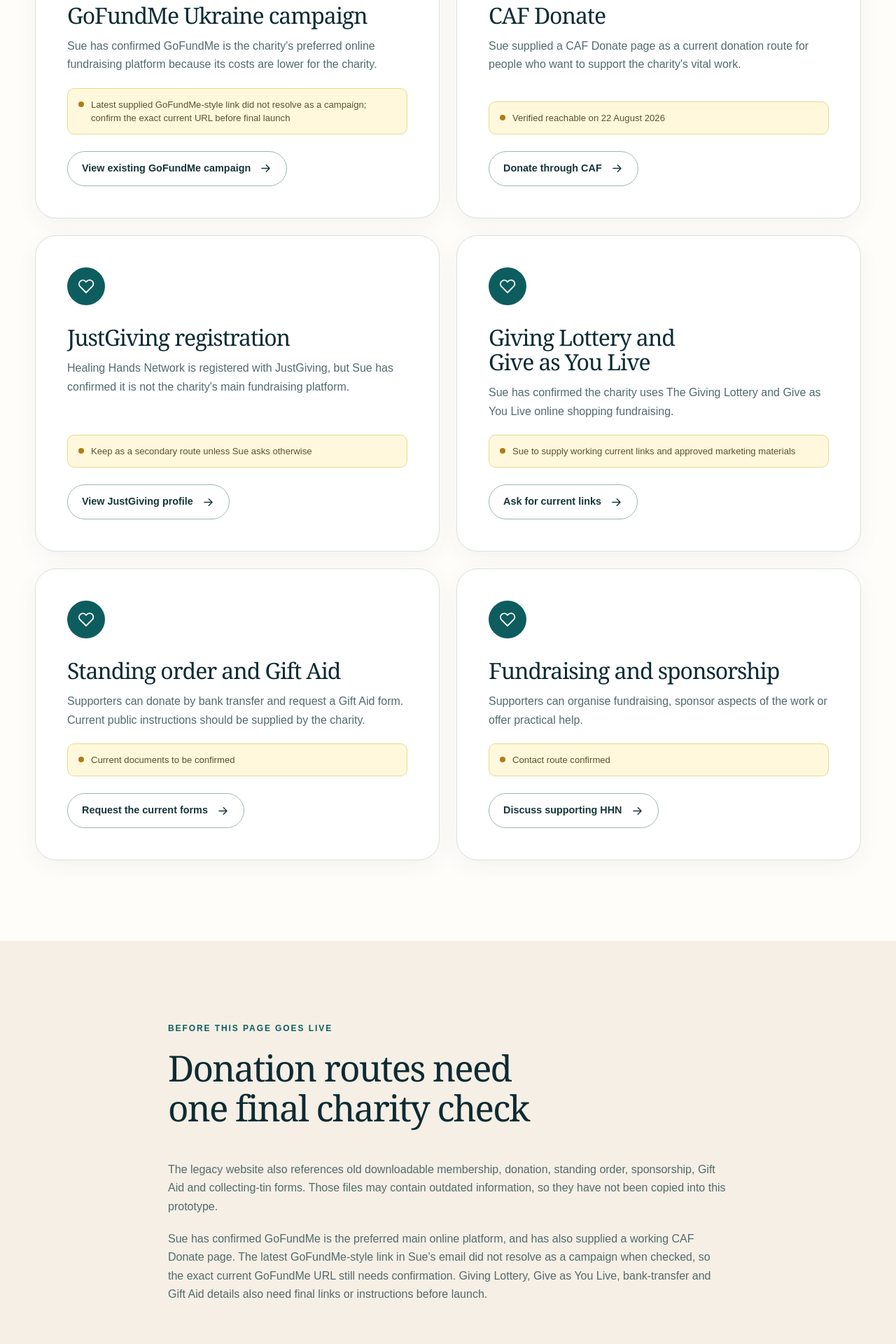
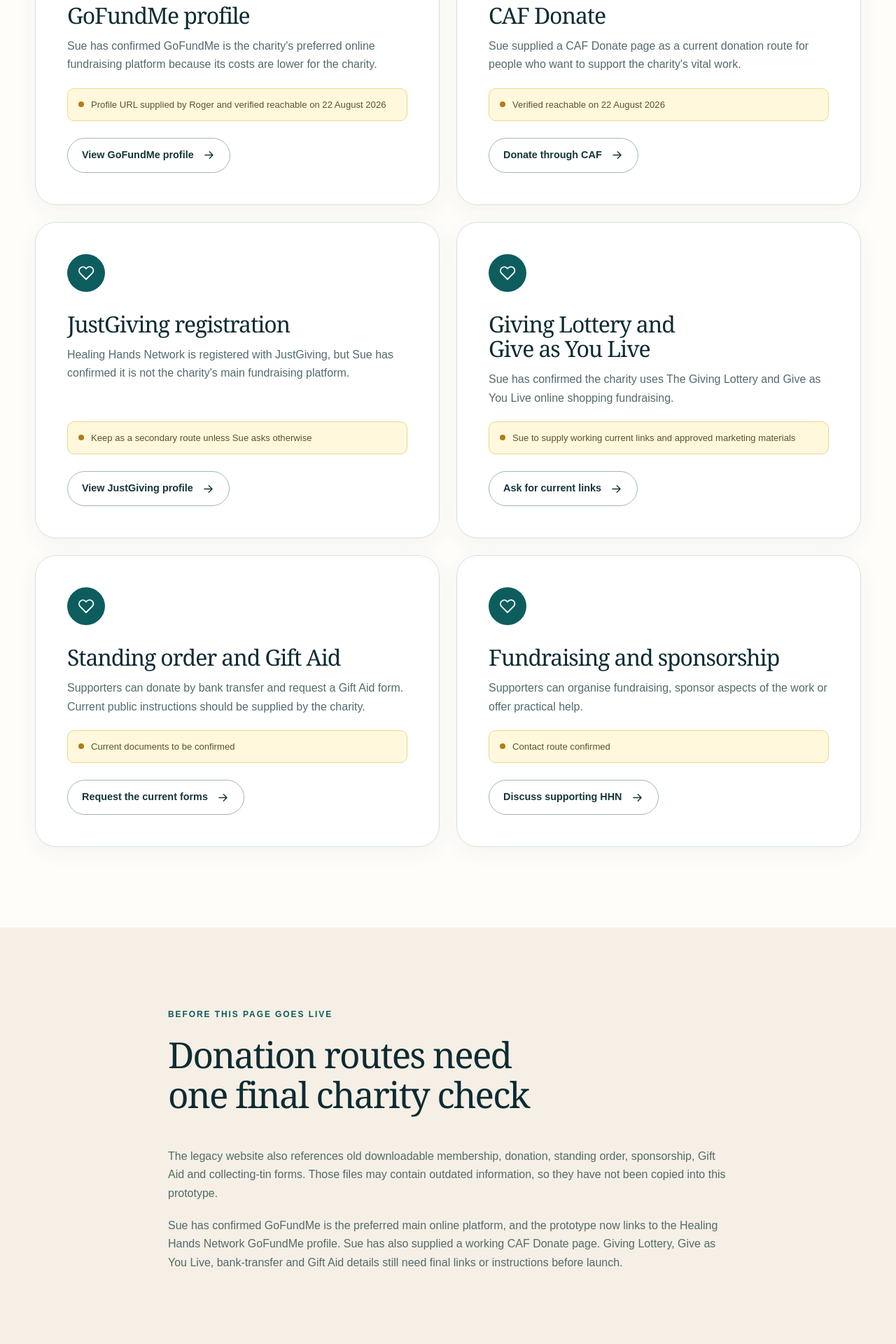
Before and after one commit to Ch3rry-Pi3-Ltd/Helping-Hands-Network, a Next.js app: page /support-us in a window 1280 px wide. Shown: the part 1200-3120 px from the top of the page at 70% size. Built offline with nearby package versions, Linux system fonts and the light colour scheme; no server answers.

Commit message:
Use Healing Hands Network GoFundMe profile

```diff
--- a/src/app/support-us/page.tsx
+++ b/src/app/support-us/page.tsx
@@ -90,12 +90,10 @@
           </p>
           <p>
             Sue has confirmed GoFundMe is the preferred main online platform,
-            and has also supplied a working CAF Donate page. The latest
-            GoFundMe-style link in Sue&apos;s email did not resolve as a campaign
-            when checked, so the exact current GoFundMe URL still needs
-            confirmation. Giving Lottery, Give as You Live, bank-transfer and
-            Gift Aid details also need final links or instructions before
-            launch.
+            and the prototype now links to the Healing Hands Network GoFundMe
+            profile. Sue has also supplied a working CAF Donate page. Giving
+            Lottery, Give as You Live, bank-transfer and Gift Aid details still
+            need final links or instructions before launch.
           </p>
         </div>
       </section>
--- a/src/content/site.ts
+++ b/src/content/site.ts
@@ -93,13 +93,12 @@
 
 export const supportRoutes = [
   {
-    title: "GoFundMe Ukraine campaign",
+    title: "GoFundMe profile",
     description:
       "Sue has confirmed GoFundMe is the charity's preferred online fundraising platform because its costs are lower for the charity.",
-    href: "https://www.gofundme.com/f/aid-for-ukraine-continues",
-    label: "View existing GoFundMe campaign",
-    status:
-      "Latest supplied GoFundMe-style link did not resolve as a campaign; confirm the exact current URL before final launch",
+    href: "https://www.gofundme.com/u/healing-hands-network",
+    label: "View GoFundMe profile",
+    status: "Profile URL supplied by Roger and verified reachable on 22 August 2026",
   },
   {
     title: "CAF Donate",
```
Also changed, not shown: 6 other files (tests, documents, lock files or other folders).
